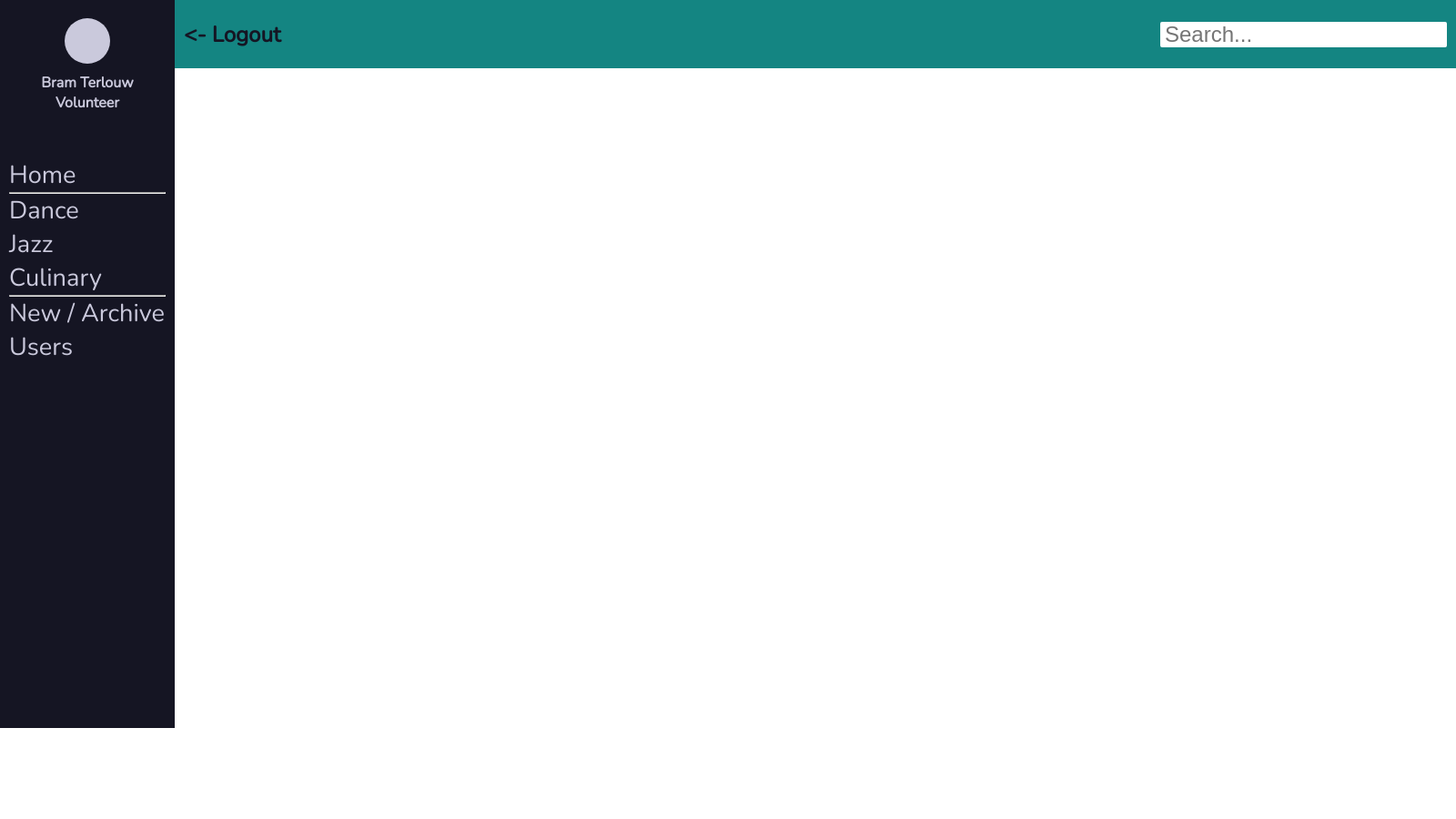
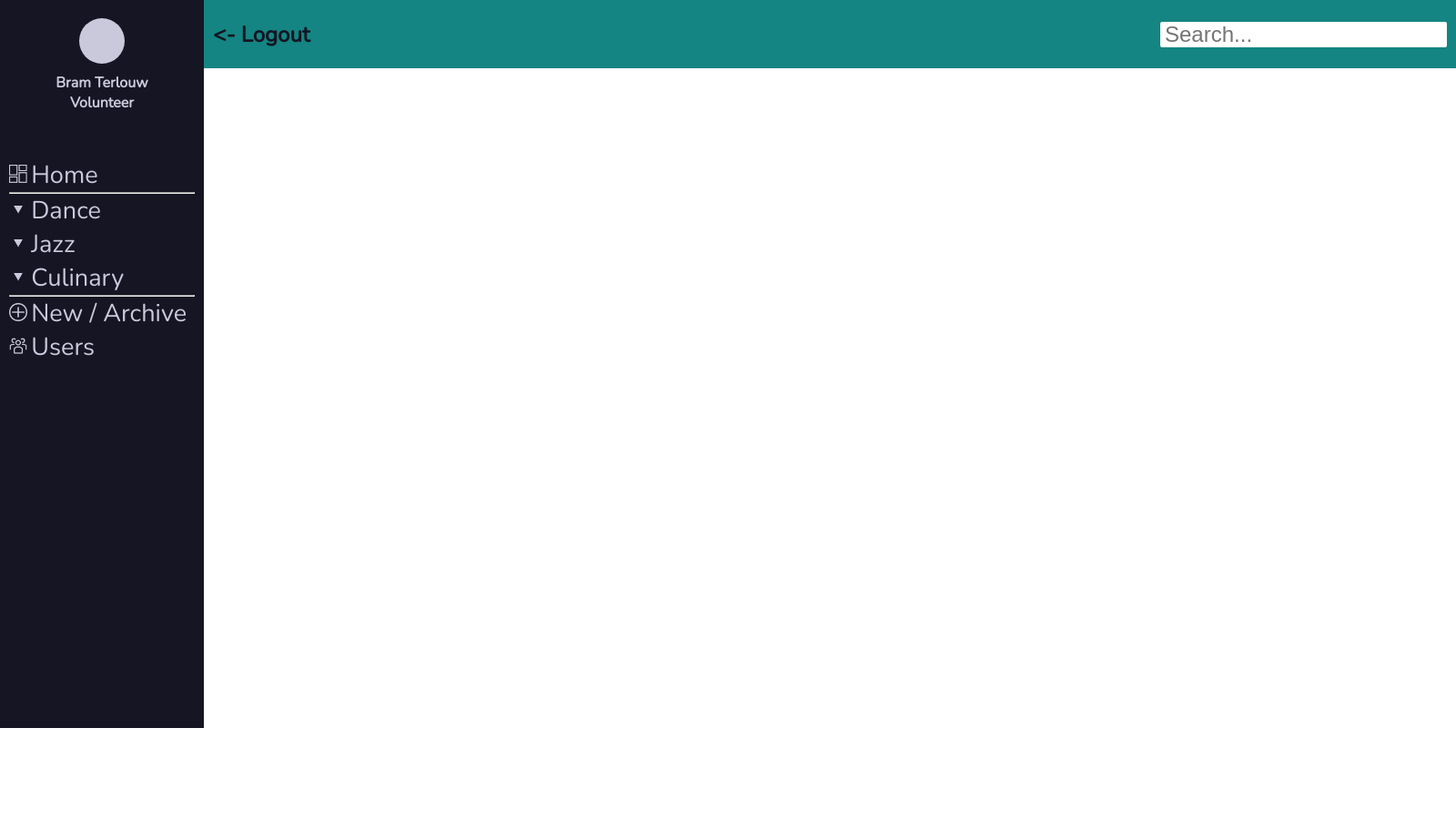
Before and after one commit to BramTerlouw/Project-Haarlem-Festival-2, a PHP site: page /cms in a window 1600 px wide. Shown: the whole page at 91% size. Run offline with PHP 8.4, Linux system fonts and the light colour scheme.

Commit message:
added icons

```diff
--- a/app/public/css/style.css
+++ b/app/public/css/style.css
@@ -18,7 +18,7 @@ body {
 }
 
 .nav-cms {
-    min-width: 12%;
+    min-width: 14%;
     height: 900px;
     background-color: #151523;
     padding: 0 10px 0 10px;
@@ -33,6 +33,11 @@ body {
     margin: 20px auto 10px;
 }
 
+.cms-icon {
+    width: 20px;
+    height: 20px;
+}
+
 .logged-username, .role {
     color: #CAC9DC;
     text-align: center;
@@ -40,7 +45,7 @@ body {
 }
 
 .cms-side-container {
-    width: 88%;
+    width: 86%;
     height: 900px;
 }
 
@@ -82,7 +87,7 @@ body {
     cursor: default;
 }
 
-.cms-nav-item, .cms-nav-item-dance a, .cms-nav-item-jazz a, .cms-nav-item-culinary a {
+.cms-nav-item a, .cms-nav-item-dance a, .cms-nav-item-jazz a, .cms-nav-item-culinary a {
     color: #CAC9DC;
     text-decoration: none;
     font-size: 1.7rem;
--- a/app/views/components/nav-cms.php
+++ b/app/views/components/nav-cms.php
@@ -4,10 +4,14 @@
         <p class="logged-username">Bram Terlouw</p>
         <p class="role">Volunteer</p>
         <ul class="cms-nav-ul">
-            <li class="cms-nav-item">Home</li>
+            <li class="cms-nav-item">
+                <img class="cms-icon" src="/icons/cms-home.png" alt="home icon">
+                <a href="#">Home</a>
+            </li>
 
             <hr>
             <li class="cms-nav-item-dance">
+                <img class="cms-icon" src="/icons/cms-arrow-down.png" alt="home icon">
                 <a id="no-pointer" href="">Dance</a>
                 <div class="cms-dropdown-content">
                     <a href="#">- Overview</a>
@@ -16,6 +20,7 @@
             </li>
 
             <li class="cms-nav-item-jazz">
+                <img class="cms-icon" src="/icons/cms-arrow-down.png" alt="home icon">
                 <a id="no-pointer" href="">Jazz</a>
                 <div class="cms-dropdown-content">
                     <a href="#">- Overview</a>
@@ -24,6 +29,7 @@
             </li>
 
             <li class="cms-nav-item-culinary">
+                <img class="cms-icon" src="/icons/cms-arrow-down.png" alt="home icon">
                 <a id="no-pointer" href="">Culinary</a>
                 <div class="cms-dropdown-content">
                     <a href="#">- Restaurants</a>
@@ -32,15 +38,23 @@
             </li>
             <hr>
 
-            <li class="cms-nav-item">New / Archive</li>
-            <li class="cms-nav-item">Users</li>
+            <li class="cms-nav-item">
+                <img class="cms-icon" src="/icons/cms-new-archive.png" alt="home icon">
+                <a href="#">New / Archive</a>
+            </li>
+
+            <li class="cms-nav-item">
+                <img class="cms-icon" src="/icons/cms-users.png" alt="home icon">
+                <a href="#">Users</a>
+            </li>
         </ul>
     </div>
 
     <div class="cms-side-container">
         <div class="cms-header">
-            <a class="cms-logout-link" href="/"><- Logout</a>
-            <input class="header-searchbar" type="text" placeholder="Search...">
+            <a class="cms-logout-link" href="/">
+                <- Logout</a>
+                    <input class="header-searchbar" type="text" placeholder="Search...">
         </div>
         <div class="cms-main">
 
```
Also changed, not shown: app/public/icons/cms-arrow-down.png (added), app/public/icons/cms-home.png (added), app/public/icons/cms-new-archive.png (added), app/public/icons/cms-users.png (added).
